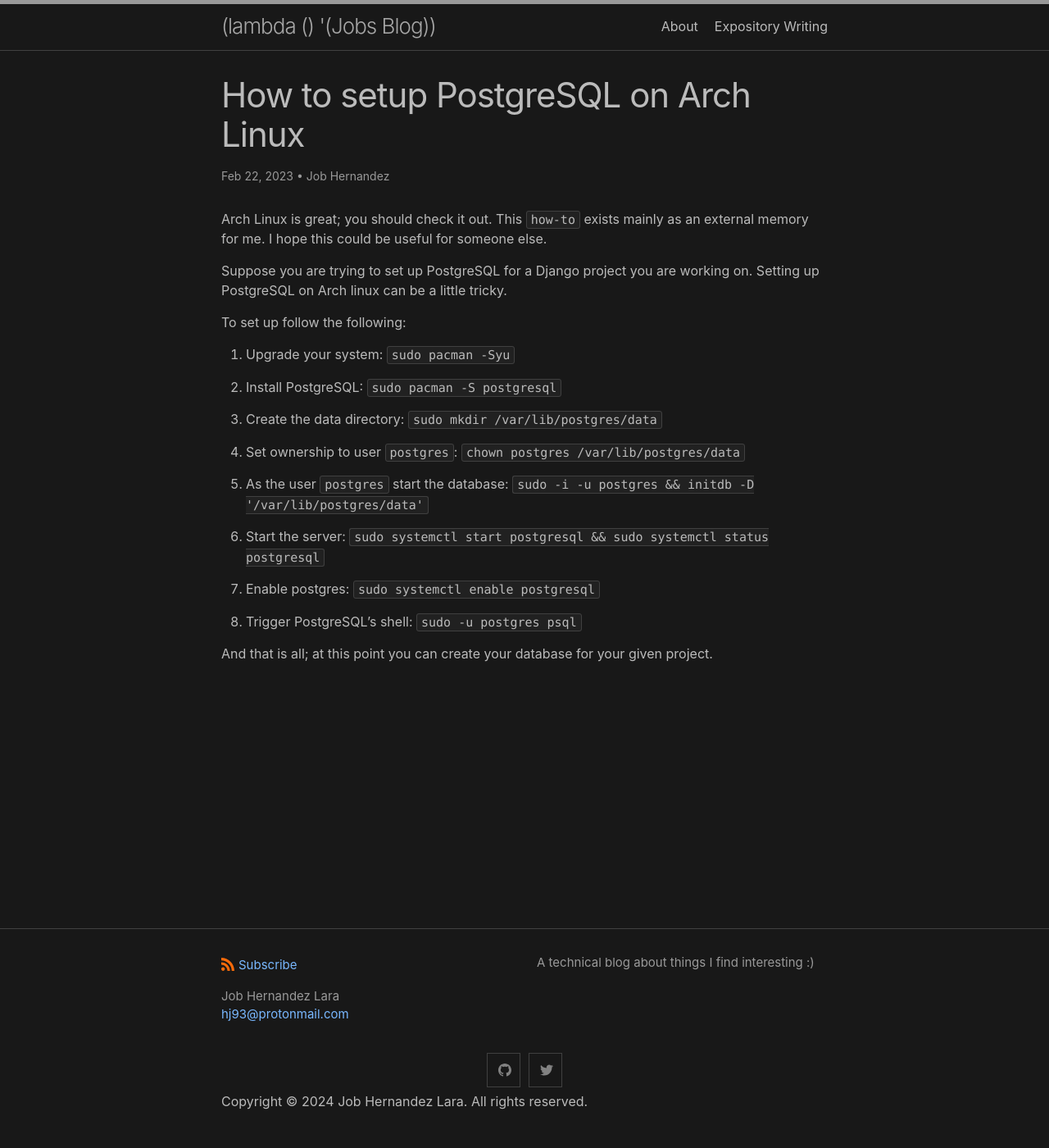
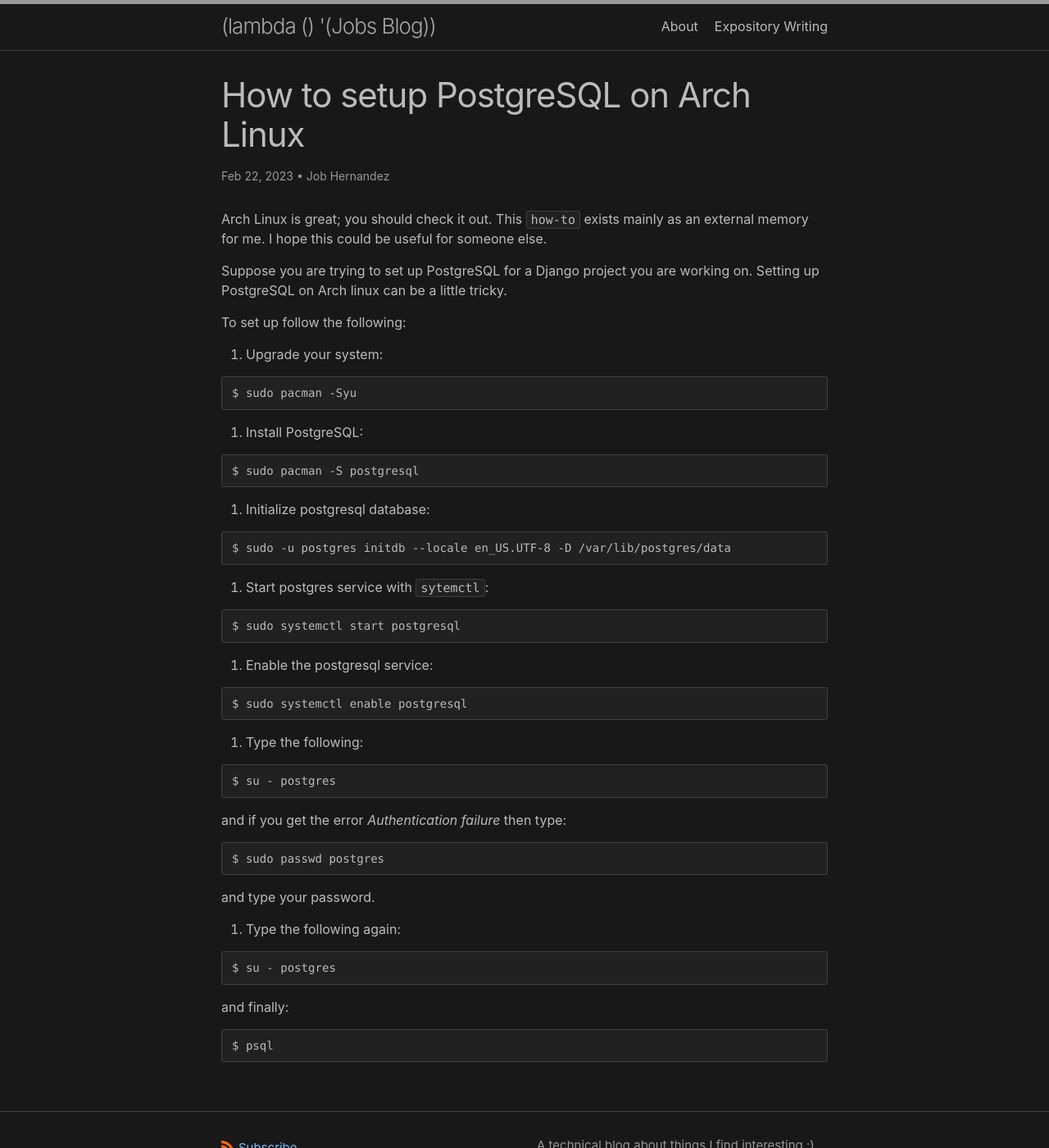
Before and after one commit to Jobhdez/jobhdez.github.io, a Jekyll site: the page built from _posts/2023-02-22-postgresql.md, in a window 1280 px wide and 1400 px high. Shown: the whole window at 82% size. Built offline with Jekyll 4.4.1, drawn with Linux system fonts in a browser that asks for light colours; comment, search, counter and statistics services are not loaded.

Commit message:
fix postgres doc

````diff
--- a/_posts/2023-02-22-postgresql.md
+++ b/_posts/2023-02-22-postgresql.md
@@ -10,21 +10,58 @@ Suppose you are trying to set up PostgreSQL for a Django project you are working
 
 To set up follow the following:
 
-1. Upgrade your system: `sudo pacman -Syu`
+1. Upgrade your system:
 
-2. Install PostgreSQL: `sudo pacman -S postgresql`
+```
+$ sudo pacman -Syu
+```
 
-3. Create the data directory: `sudo mkdir /var/lib/postgres/data`
+2. Install PostgreSQL:
 
-4. Set ownership to user `postgres`: `chown postgres /var/lib/postgres/data`
+```
+$ sudo pacman -S postgresql
+```
 
-5. As the user `postgres` start the database: `sudo -i -u postgres && initdb  -D '/var/lib/postgres/data'`
+3. Initialize postgresql database:
 
-6. Start the server: `sudo systemctl start postgresql && sudo systemctl status postgresql`
+```
+$ sudo -u postgres initdb --locale en_US.UTF-8 -D /var/lib/postgres/data
+```
 
-7. Enable postgres: `sudo systemctl enable postgresql`
+4. Start postgres service with `sytemctl`:
 
-8. Trigger PostgreSQL's shell: `sudo -u postgres psql`
+```
+$ sudo systemctl start postgresql
+```
 
+5. Enable the postgresql service:
 
-And that is all; at this point you can create your database for your given project.
+```
+$ sudo systemctl enable postgresql
+```
+
+6. Type the following:
+
+```
+$ su - postgres
+```
+
+and if you get the error *Authentication failure* then type:
+
+```
+$ sudo passwd postgres
+```
+
+and type your password.
+
+7. Type the following again:
+
+```
+$ su - postgres
+```
+
+and finally:
+
+```
+$ psql
+```
````
